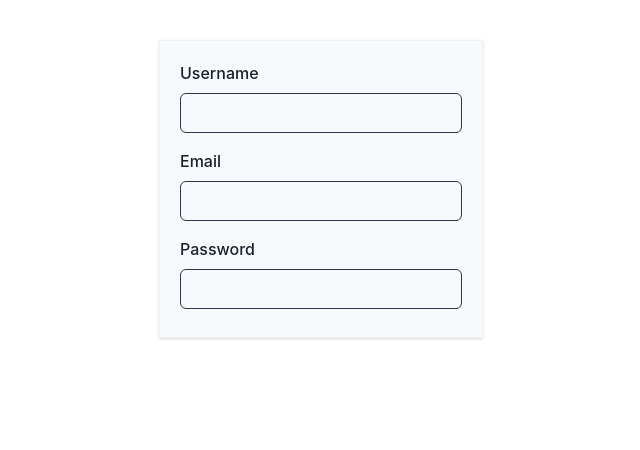
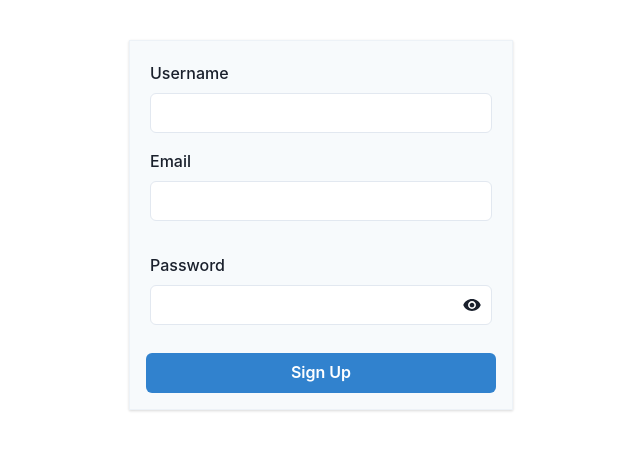
Before and after one commit to Rickykn/project-team-commerce, a Next.js app in the folder client/: page /auth/register in a window 1280 px wide. Shown: the top 450 px of the page, without its empty margins (319-959 px from the left). Built offline with nearby package versions, Linux system fonts and the light colour scheme.

Commit message:
FE: login page done

```diff
--- a/client/src/pages/auth/register.jsx
+++ b/client/src/pages/auth/register.jsx
@@ -1,41 +1,108 @@
-import React from 'react';
-import { Box, Flex, FormControl, FormHelperText, FormLabel, Input, Stack } from '@chakra-ui/react';
+import React, { useState } from 'react';
+import { Box, Button, Flex, FormControl, FormHelperText, FormLabel, Icon, Input, InputGroup, InputRightElement, Stack, useToast } from '@chakra-ui/react';
 import { useFormik } from 'formik';
+import { IoMdEye, IoMdEyeOff } from 'react-icons/io';
+import * as Yup from 'yup';
 
 const register = () => {
+  const [passwordVisible, setPasswordVisible] = useState(false);
+  const toast = useToast();
+
   const formik = useFormik({
-    initialValuse: {
+    initialValues: {
       username: '',
+      password: '',
       email: '',
-      password: '',
+    },
+    validationSchema: Yup.object().shape({
+      username: Yup.string().required('This field is required'),
+      password: Yup.string()
+        .required('This field is required')
+        .matches(/^(?=.*[a-z])(?=.*[A-Z])(?=.*[0-9])(?=.*[!@#\$%\^&\*])(?=.{8,})/, 'Must Contain 8 Characters, One Uppercase, One Lowercase, One Number and One Special Case Character'),
+      email: Yup.string().required('This field is required').email('invalid email'),
+      full_name: Yup.string().required('This field is required'),
+      repeatPassword: Yup.string().required('This field is required'),
+    }),
+    validateOnChange: false,
+    onSubmit: (values) => {
+      console.log(values);
+      setTimeout(async () => {
+        // try {
+        //   if (values.password != values.repeatPassword) {
+        //     throw new Error('password not match');
+        //   }
+        //   // return await api.post('/auth/register', values);
+        // } catch (err) {
+        //   console.log(err);
+        //   toast({
+        //     title: 'error',
+        //     description: err.message,
+        //     status: 'error',
+        //   });
+        // }
+        // dispatch(signUp(values, formik.setSubmitting))
+      }, 3000);
+      formik.setSubmitting(false);
     },
   });
 
-  const inputHandler = () => {};
+  const inputHandler = (event) => {
+    const { value, name } = event.target;
+    formik.setFieldValue(name, value);
+  };
 
   return (
     <Flex justify="center">
-      <Box mt="10" borderWidth="1px" borderColor="gray.100" bgColor="gray.50" shadow="base">
+      <form>
+        <Box w="sm" mt="10" borderWidth="1px" borderColor="gray.100" bgColor="gray.50" shadow="base">
           <Stack m="5">
             <FormControl isInvalid={formik.errors.username}>
               <FormLabel htmlFor="inputUsername">Username</FormLabel>
-            <Input borderColor="gray.700" onChange={inputHandler} id="inputUsername" name="username" />
+              <Input bgColor="white" onChange={inputHandler} id="inputUsername" name="username" />
               <FormHelperText>{formik.errors.username}</FormHelperText>
             </FormControl>
 
             <FormControl isInvalid={formik.errors.email}>
               <FormLabel htmlFor="inputEmail">Email</FormLabel>
-            <Input borderColor="gray.700" onChange={inputHandler} id="inputEmail" name="email" />
+              <Input bgColor="white" onChange={inputHandler} id="inputEmail" name="email" />
               <FormHelperText>{formik.errors.email}</FormHelperText>
             </FormControl>
 
             <FormControl isInvalid={formik.errors.password}>
-            <FormLabel htmlFor="inputPassword">Password</FormLabel>
-            <Input borderColor="gray.700" onChange={inputHandler} id="inputPassword" name="password" />
+              <FormLabel mt="4" htmlFor="inputPassword">
+                Password
+              </FormLabel>
+              <InputGroup>
+                <Input
+                  type={passwordVisible ? 'text' : 'password'}
+                  id="inputPassword"
+                  onChange={inputHandler}
+                  name="password"
+                  bgColor="white"
+                  //
+                />
+                <InputRightElement
+                  children={<Icon fontSize="xl" onClick={() => setPasswordVisible(!passwordVisible)} as={passwordVisible ? IoMdEyeOff : IoMdEye} sx={{ _hover: { cursor: 'pointer' } }} />}
+                  //
+                />
+              </InputGroup>
               <FormHelperText>{formik.errors.password}</FormHelperText>
             </FormControl>
           </Stack>
+
+          <Stack m="4">
+            <Button
+              onClick={formik.handleSubmit}
+              type="submit"
+              colorScheme="blue"
+              disabled={formik.isSubmitting}
+              //
+            >
+              Sign Up
+            </Button>
+          </Stack>
         </Box>
+      </form>
     </Flex>
   );
 };
```
Lines whose indentation alone changed are shown as unchanged.
